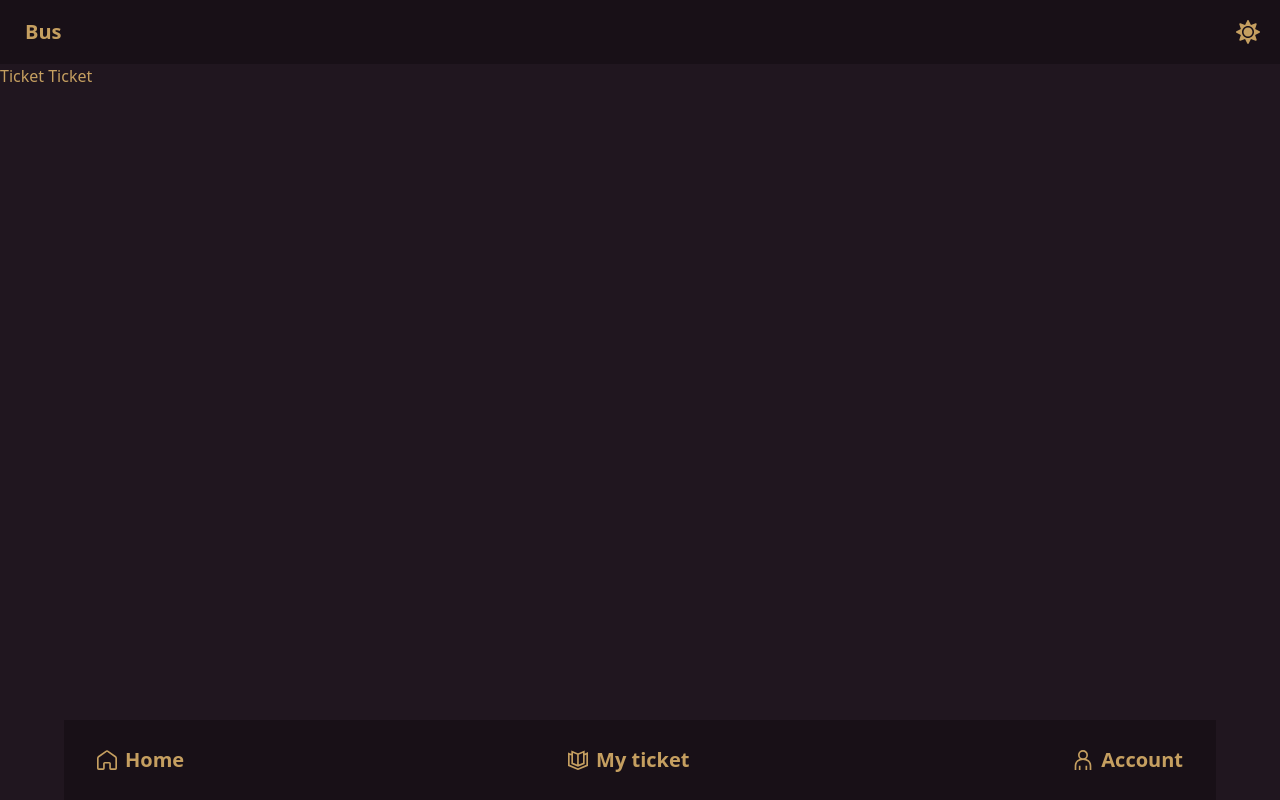
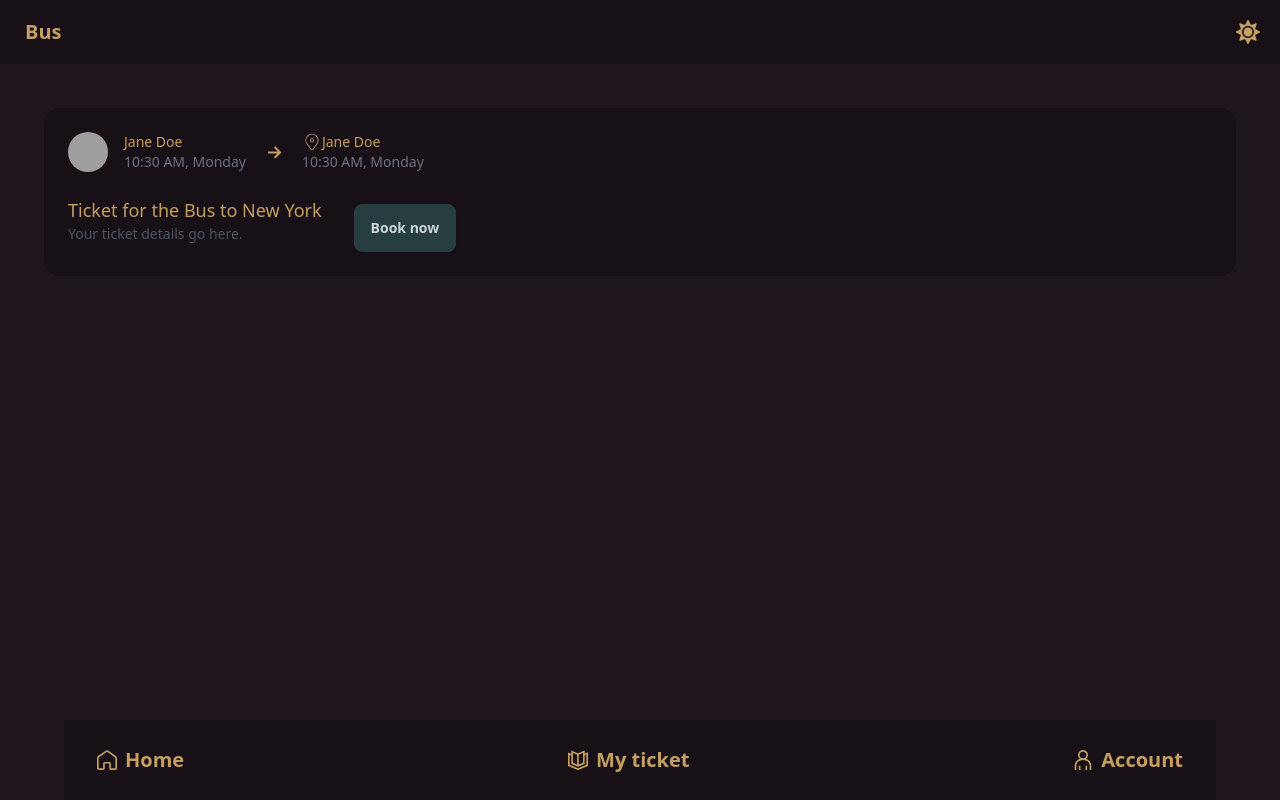
Before and after one commit to Mrm1rzo/hackaton-mini-app, a React (Vite) app: page /ticket in a window 1280 px wide. Built offline with nearby package versions, Linux system fonts and the light colour scheme; grey boxes are pictures that could not be loaded.

Commit message:
new features

```diff
--- a/src/companents/Button.jsx
+++ b/src/companents/Button.jsx
@@ -1,7 +1,7 @@
 import React from "react";
 
 const Button = () => {
-  return <div className="btn">Button Button</div>;
+  return <div className="btn">Button</div>;
 };
 
 export default Button;
--- a/src/pages/Ticket.jsx
+++ b/src/pages/Ticket.jsx
@@ -1,7 +1,56 @@
 import React from "react";
+import { GrFormNextLink } from "react-icons/gr";
+import { CiLocationOn } from "react-icons/ci";
 
 const Ticket = () => {
-  return <div>Ticket Ticket</div>;
+  return (
+    <div className=" p-5 m-4 md:m-6 pl-5 ">
+      <div className="card bg-base-300 rounded-2xl">
+        <div className="card-body p-6">
+          <div className="flex items-center space-x-4">
+            <div className="flex-shrink-0">
+              <img
+                className="w-10 h-10 rounded-full"
+                src="https://encrypted-tbn0.gstatic.com/images?q=tbn:ANd9GcSM9YXWw0YGcM6yUWiVJpNpU_7U9QPbPdE4Hw&s"
+                alt="Avatar"
+              />
+            </div>
+            <div>
+              <h3 className="text-sm font-medium">Jane Doe</h3>
+              <p className="text-sm text-gray-500">10:30 AM, Monday</p>
+            </div>
+ <span className="text-2xl">
+<GrFormNextLink />
+              </span>
+            <div className="justify-end flex ">
+
+               <div>
+              <h3 className="text-sm font-medium flex">
+                <span className="text-xl">
+              <CiLocationOn />
+                </span >Jane Doe
+                </h3>
+              <p className="text-sm text-gray-500">10:30 AM, Monday</p>
+            </div>
+            </div>
+          </div>
+          <div className="mt-4 flex gap-3">
+            <div>
+              <h3 className="text-lg font-medium ">
+                Ticket for the Bus to New York
+              </h3>
+              <p className="text-sm text-gray-600">Your ticket details go here.</p>
+            </div>
+            <div className="mt-2 ml-5">
+              <button className="btn btn-secondary">
+                  Book now
+              </button>
+            </div>
+          </div>
+        </div>
+      </div>
+    </div>
+  );
 };
 
 export default Ticket;
```
